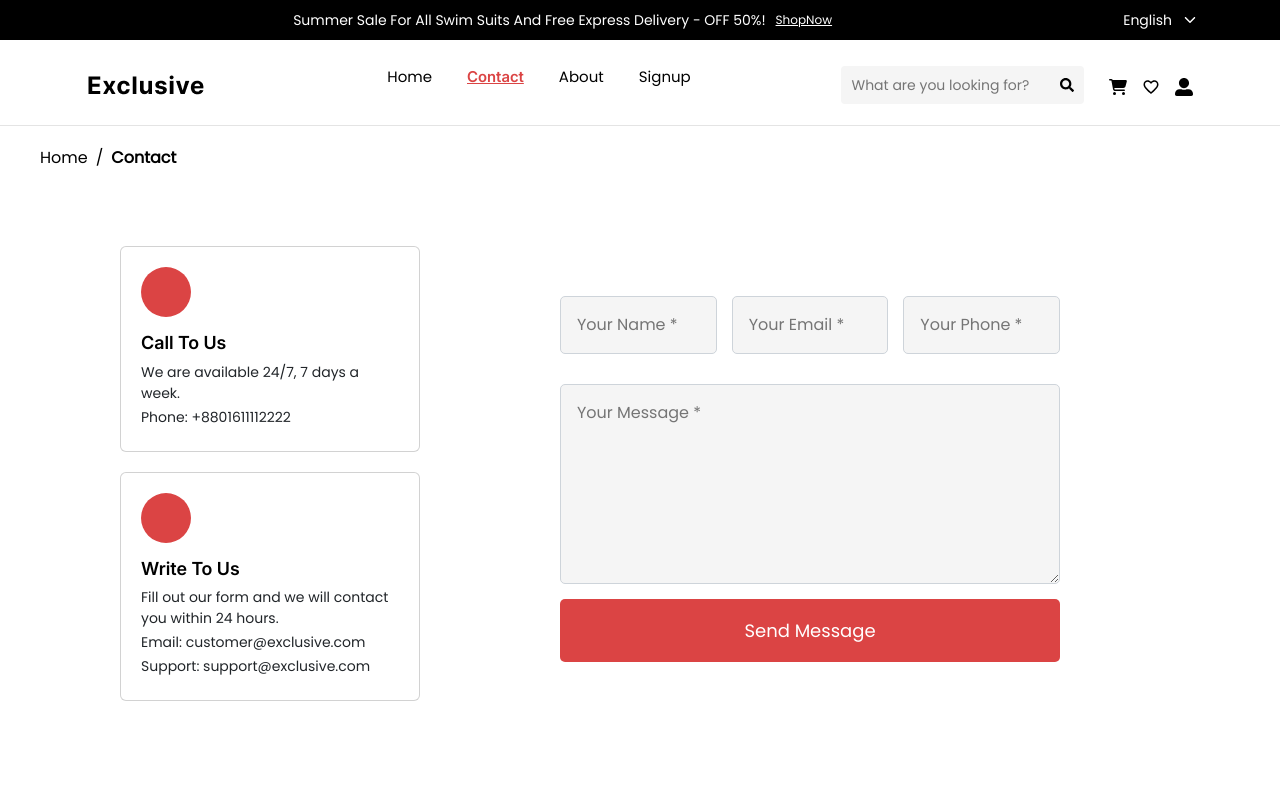
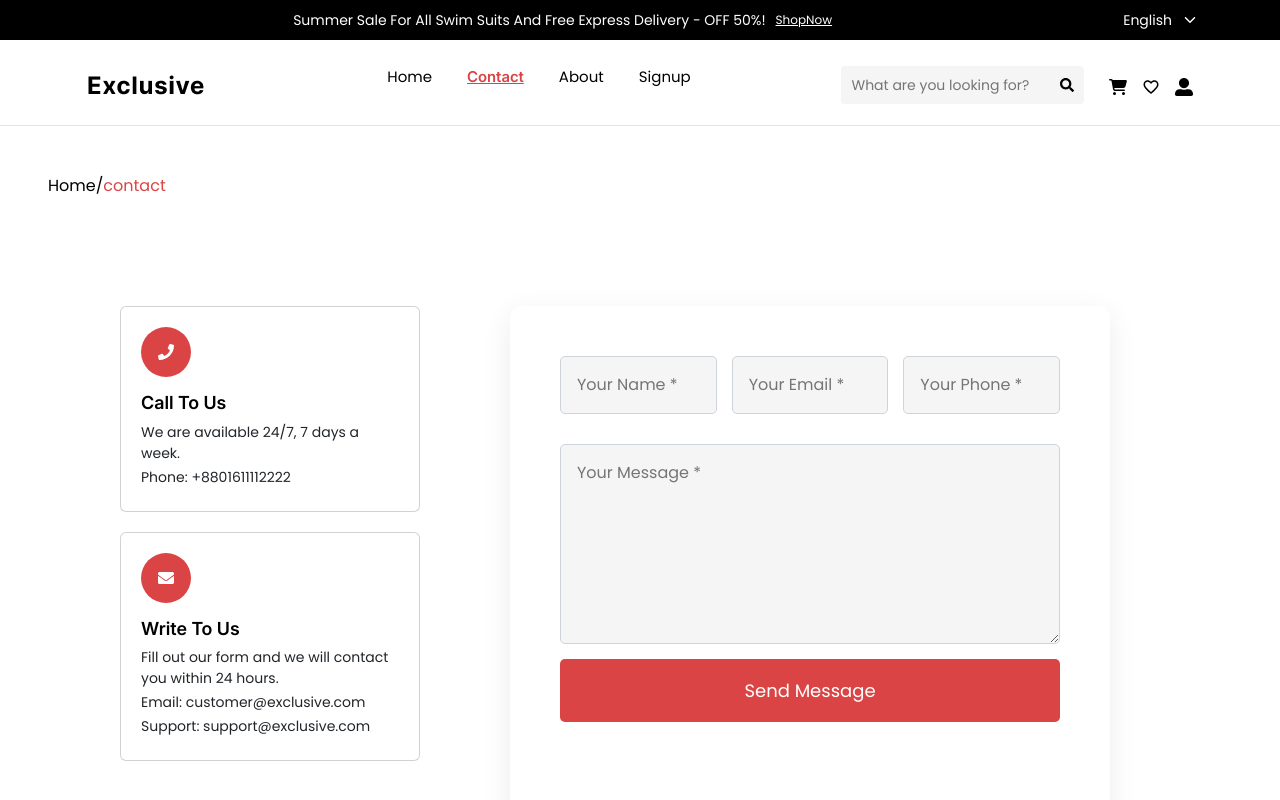
Before and after one commit to Team-5-Final-Project-Deep-Dive-25/Frontend, a React (Vite) app: page /contact in a window 1280 px wide. Shown: the top 800 px of the page. Built offline with nearby package versions, Linux system fonts and the light colour scheme; no server answers.

Commit message:
ADD some edit

```diff
--- a/src/common/product/Product.jsx
+++ b/src/common/product/Product.jsx
@@ -1,4 +1,4 @@
-import { useContext } from "react";
+import { useContext, useState } from "react";
 import React from "react";
 import "./product.css";
 import Process from "./Process";
@@ -6,13 +6,26 @@ import { FaStar, FaStarHalfAlt, FaRegStar } from "react-icons/fa";
 import { CartContext } from "../../context/CartContext";
 
 const Product = ({ ele }) => {
+  const [added, setAdd] = useState(false)
+
+
+  function handleAdd() {
+
+    addToCart(ele);
+    setAdd(true);
+    setTimeout(() => setAdd(false), 2000);
+
+
+  }
   const { addToCart } = useContext(CartContext);
   return (
     <div className="container-card">
       <div className="container-card-img">
         <img src={ele?.thumbnail} alt="product" className="product-image" />
         <Process productId={ele?.id} />
-        <button className="add-to-cart-btn" onClick={() => addToCart(ele)}>Add to Cart</button>
+        <button className="add-to-cart-btn" onClick={() => { addToCart(ele); handleAdd(); }} >
+          {added ? "Added to cart!" : "Add to Cart"}
+        </button>
       </div>
 
       <div className="container-card-details">
--- a/src/component/ProductDetails/ProductDetails.jsx
+++ b/src/component/ProductDetails/ProductDetails.jsx
@@ -21,6 +21,8 @@ const ProductDetails = () => {
   const [mainImg, setMainImg] = useState("");
   const [count, setCount] = useState(1);
   const [loading, setLoading] = useState(true);
+  const [added, setAdd] = useState(false)
+
 
   useEffect(() => {
     const fetchProduct = async () => {
@@ -53,7 +55,14 @@ const ProductDetails = () => {
   const related = products.filter(
     (p) => p.category === product.category && p.id !== product.id
   );
+  function handleAdd() {
 
+    addToCart({ ...product, quantity: count });
+    setAdd(true);
+    setTimeout(() => setAdd(false), 2000);
+
+
+  }
   return (
     <div className="product-details-page">
       <div className="product-section">
@@ -85,7 +94,9 @@ const ProductDetails = () => {
           </div>
 
           <div className="actions">
-            <button className="cart" onClick={() => addToCart(product, count)}>Add to Cart</button>
+            <button className="cart" onClick={handleAdd}>
+              {added ? "Added to cart!" : "Add to Cart"}
+            </button>
             <button className="fav">
               <FaRegHeart />
             </button>
--- a/src/component/about/About.jsx
+++ b/src/component/about/About.jsx
@@ -1,6 +1,7 @@
 import React from "react";
 import "./about.css";
 import { FaGithub, FaLinkedin } from "react-icons/fa";
+import { useLoaderData, Link, useLocation } from "react-router-dom";
 
 const team = [
   {
@@ -53,9 +54,17 @@ const team = [
     linkedin: "https://linkedin.com/in/laila"
   }
 ];
+const About = () => {
+  const location = useLocation();
 
-const About = () => {
   return (
+    <>
+      <div className="pageHeading p-5 d-flex">
+        <Link to="/" className="nav-link">
+          Home
+        </Link>
+        /<span className="active">{location.pathname.slice(1)}</span>
+      </div>
       <div className="about">
 
         <section className="our-story">
@@ -126,6 +135,7 @@ const About = () => {
         </section>
 
       </div>
+    </>
   );
 };
 
--- a/src/component/cart/Cart.jsx
+++ b/src/component/cart/Cart.jsx
@@ -1,6 +1,8 @@
 import { useContext } from "react";
 import { CartContext } from "../../context/CartContext";
 import "./cart.css";
+import { useLocation, Link } from "react-router-dom";
+
 
 function Cart() {
   const { cart, updateQuantity, removeFromCart, clearCart } = useContext(CartContext);
@@ -8,17 +10,34 @@ function Cart() {
   const subtotal = cart.reduce((sum, item) => sum + item.price * item.quantity, 0);
   const shipping = subtotal > 0 ? 0 : 0;
   const total = subtotal + shipping;
+  const location = useLocation();
+
 
   if (cart.length === 0) {
     return (
+      <>
+        <div className="pageHeading p-5 d-flex">
+          <Link to="/" className="nav-link">
+            Home
+          </Link>
+          /<span className="active">{location.pathname.slice(1)}</span>
+        </div>
         <div className="cart-page">
           <h2>Shopping Cart</h2>
           <p>Your cart is empty.</p>
         </div>
+      </>
     );
   }
 
   return (
+    <>
+      <div className="pageHeading p-5 d-flex">
+        <Link to="/" className="nav-link">
+          Home
+        </Link>
+        /<span className="active">{location.pathname.slice(1)}</span>
+      </div>
       <div className="cart-page">
         <h2>Shopping Cart</h2>
 
@@ -80,6 +99,7 @@ function Cart() {
           <button className="btn-apply">Apply Coupon</button>
         </div>
       </div>
+    </>
   );
 }
 
--- a/src/component/contact/Contact.jsx
+++ b/src/component/contact/Contact.jsx
@@ -1,6 +1,10 @@
 import { useState } from "react";
 import "./contact.css";
+import { useLocation, Link } from "react-router-dom";
 // import 'bootstrap-icons/font/bootstrap-icons.css';
+import { FaPhone } from "react-icons/fa";
+import { FaEnvelope } from "react-icons/fa";
+
 
 export default function Contact() {
   const [name, setName] = useState("");
@@ -10,6 +14,7 @@ export default function Contact() {
   const [errors, setErrors] = useState({});
   const [loading, setLoading] = useState(false);
   const [success, setSuccess] = useState("");
+  const location = useLocation();
 
   const validate = () => {
     const newErrors = {};
@@ -45,18 +50,22 @@ export default function Contact() {
   };
 
   return (
+    <>
+      <div className="pageHeading p-5 d-flex">
+        <Link to="/" className="nav-link">
+          Home
+        </Link>
+        /<span className="active">{location.pathname.slice(1)}</span>
+      </div>
       <div className="contact-wrapper">
-      {/* Breadcrumb */}
-      <div className="breadcrumb">
+        {/* <div className="breadcrumb">
           <span>Home</span> <span className="divider">/</span> <span className="active">Contact</span>
-      </div>
+        </div> */}
 
-      {/* Main container */}
         <div className="contact-container">
-        {/* Left side */}
           <div className="left">
             <div className="card">
-            <div className="icon-circle"><i className="bi-telephone"></i></div>
+              <div className="icon-circle"><FaPhone color="white"></FaPhone></div>
               <div className="card-content">
                 <h4>Call To Us</h4>
                 <p>We are available 24/7, 7 days a week.</p>
@@ -65,7 +74,7 @@ export default function Contact() {
             </div>
 
             <div className="card">
-            <div className="icon-circle"><i className="bi-envelope"></i></div>
+              <div className="icon-circle"><FaEnvelope color="white"></FaEnvelope></div>
               <div className="card-content">
                 <h4>Write To Us</h4>
                 <p>Fill out our form and we will contact you within 24 hours.</p>
@@ -75,7 +84,6 @@ export default function Contact() {
             </div>
           </div>
 
-        {/* Right side */}
           <div className="right">
             <div className="form-card">
               <form onSubmit={handleSubmit}>
@@ -100,5 +108,6 @@ export default function Contact() {
           </div>
         </div>
       </div>
+    </>
   );
 }
--- a/src/component/contact/contact.css
+++ b/src/component/contact/contact.css
@@ -93,7 +93,7 @@
     background: var(--card-bg);
     padding: 40px;
     border-radius: 15px;
-    /* box-shadow: 0 8px 30px rgba(0, 0, 0, 0.08); */
+    box-shadow: 0 8px 30px rgba(0, 0, 0, 0.08);
     display: flex;
     flex-direction: column;
     gap: 25px;
--- a/src/component/login/login.jsx
+++ b/src/component/login/login.jsx
@@ -1,18 +1,27 @@
 
 import React from 'react';
+import { useLocation, Link } from "react-router-dom";
 import './login.css';
 const Login = () => {
+  const location = useLocation();
   return (
+    <>
+      <div className="pageHeading p-5 d-flex">
+        <Link to="/" className="nav-link">
+          Home
+        </Link>
+        /<span className="active">{location.pathname.slice(1)}</span>
+      </div>
       <div className="login">
         <div className="login-img">
-        <img src="/public/loginimage.jpg" alt="loginimg"/>
+          <img src="/public/loginimage.jpg" alt="loginimg" />
         </div>
         <div className="login-container">
           <p >  Log in to Exclusive</p>
           <p>Enter your details below</p>
           <form>
             <input type="email" required placeholder='Email or Phone Number' />
-                <input type="password" required placeholder='Password'/>
+            <input type="password" required placeholder='Password' />
 
             <div className="login-actions">
               <button type="submit" className="login-btn">
@@ -28,6 +37,7 @@ const Login = () => {
 
         </div>
       </div>
+    </>
   );
 };
 
--- a/src/component/signup/Signup.jsx
+++ b/src/component/signup/Signup.jsx
@@ -1,7 +1,7 @@
 import { useRef, useState } from "react";
 import "./signup.css";
 import signup_img from "./../../assets/images/register.jpg";
-import { Link } from "react-router-dom";
+import { Link, useLocation } from "react-router-dom";
 import Register from "./../../Apis/Register";
 
 export default function Signup() {
@@ -10,6 +10,8 @@ export default function Signup() {
   const addressRef = useRef();
   const emailRef = useRef();
   const passwordRef = useRef();
+  const location = useLocation();
+
 
   const [errors, setErrors] = useState({});
 
@@ -48,7 +50,6 @@ export default function Signup() {
       if (response) {
         console.log("API Response:", response);
         alert("Registered successfully!");
-        // Clear inputs manually
         nameRef.current.value = "";
         genderRef.current.value = "";
         addressRef.current.value = "";
@@ -61,8 +62,17 @@ export default function Signup() {
   };
 
   return (
+    <>
+      <div className="pageHeading p-5 d-flex">
+        <Link to="/" className="nav-link">
+          Home
+        </Link>
+        /<span className="active">{location.pathname.slice(1)}</span>
+      </div>
       <div className="register-container">
+
         <div className="img-box">
+
           <img src={signup_img} alt="register" />
         </div>
 
@@ -111,5 +121,6 @@ export default function Signup() {
           </div>
         </div>
       </div>
+    </>
   );
 }
```
Also changed, not shown: src/component/ProductDetails/ProductDetails.css (+0 -10 lines). Lines whose indentation alone changed are shown as unchanged.
